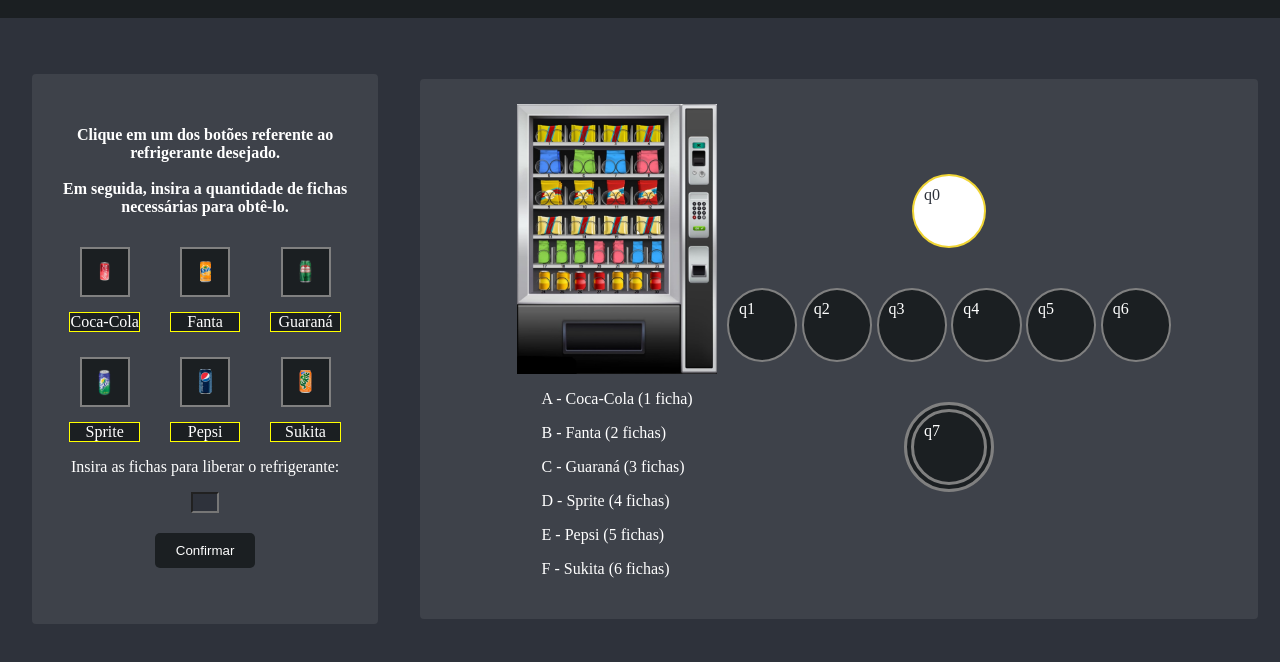
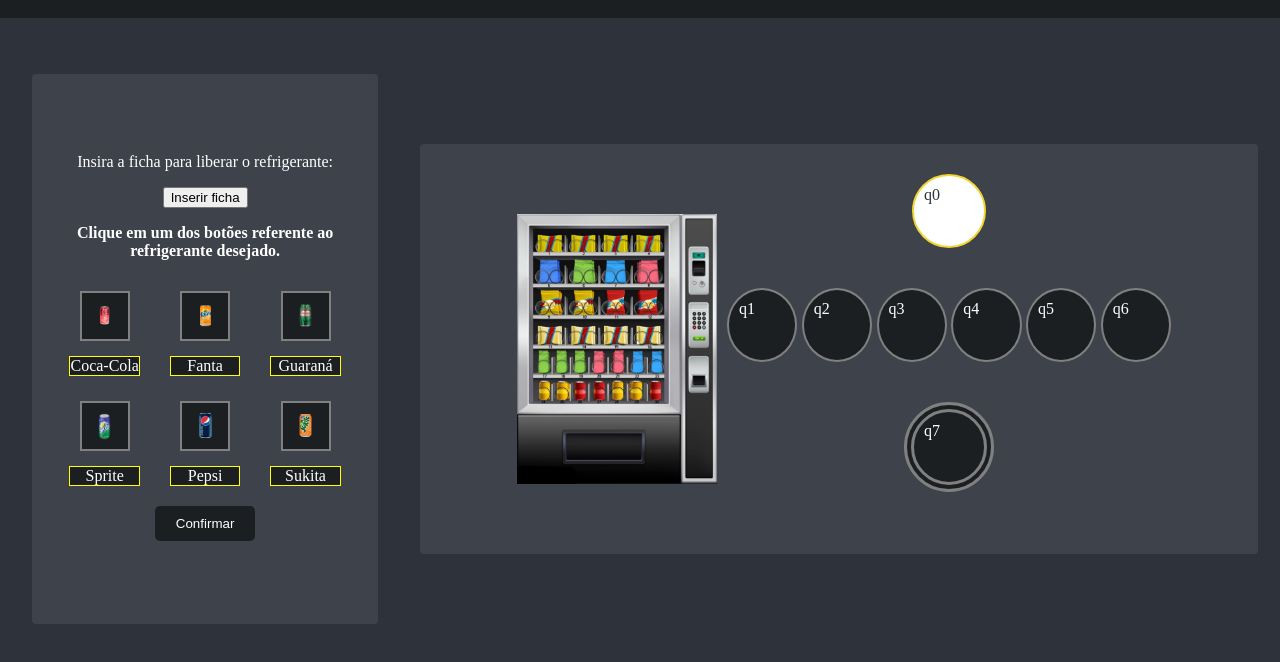
Before and after one commit to eduardoscavalcante/Aut-mato-TC, a plain HTML site: page TC/index.html in a window 1280 px wide. Shown: the part 62-724 px from the top of the page. Drawn offline with Linux system fonts and the light colour scheme.

Commit message:
Update index.html

```diff
--- a/TC/index.html
+++ b/TC/index.html
@@ -13,14 +13,15 @@
         <h1 class="titulo"><strong>Máquina de Refrigerantes</strong></h1>
     </header>
     <main>
-        <aside class="asideLeft">
+        <div class="asideLeft">
+            <p>
+                Insira a ficha para liberar o refrigerante:
+            </p>
+            <button id="inserirficha" class="" onclick="btnC()">Inserir ficha</button>
                 <p>
                     <strong>
                         Clique em um dos botões referente ao<br>
                         refrigerante desejado.<br>
-                        <br>
-                        Em seguida, insira a quantidade de fichas<br>
-                        necessárias para obtê-lo.
                     </strong>
                 </p>
                 <ul class="ulCheckbox">
@@ -53,45 +54,18 @@
 
                     </li>
                 </ul>
-
-                <p>
-                    Insira as fichas para liberar o refrigerante:
-                </p>
-                <input type="number" name="" id="entrada">
                 <p hidden id="error"></p>
                 <button class="buttonConfirm" id="btnConfirm" onclick="btnConfirmClick()">Confirmar</button>
 
-        </aside>
+            </div>
 
 
-        <aside class="asideRight">
+        <div class="asideRight">
 
             <div class="containerLeft">
                 <div class="boxImg">
                     <img id="imgMaquina" src="./img/maquina-nova.jpeg" alt="">
                 </div>
-                <ul class="opcoes">
-                    <li>
-                        <p>
-                            A - Coca-Cola (1 ficha)
-                        </p>
-                        <p>
-                            B - Fanta (2 fichas)
-                        </p>
-                        <p>
-                            C - Guaraná (3 fichas)
-                        </p>
-                        <p>
-                            D - Sprite (4 fichas)
-                        </p>
-                        <p>
-                            E - Pepsi (5 fichas)
-                        </p>
-                        <p>
-                            F - Sukita (6 fichas)
-                        </p>
-                    </li>
-                </ul>
             </div>
 
             <div class="containerRight">
@@ -115,7 +89,7 @@
                 </p>
             </div>
 
-        </aside>
+        </div>
     </main>
 
 </body>
```
